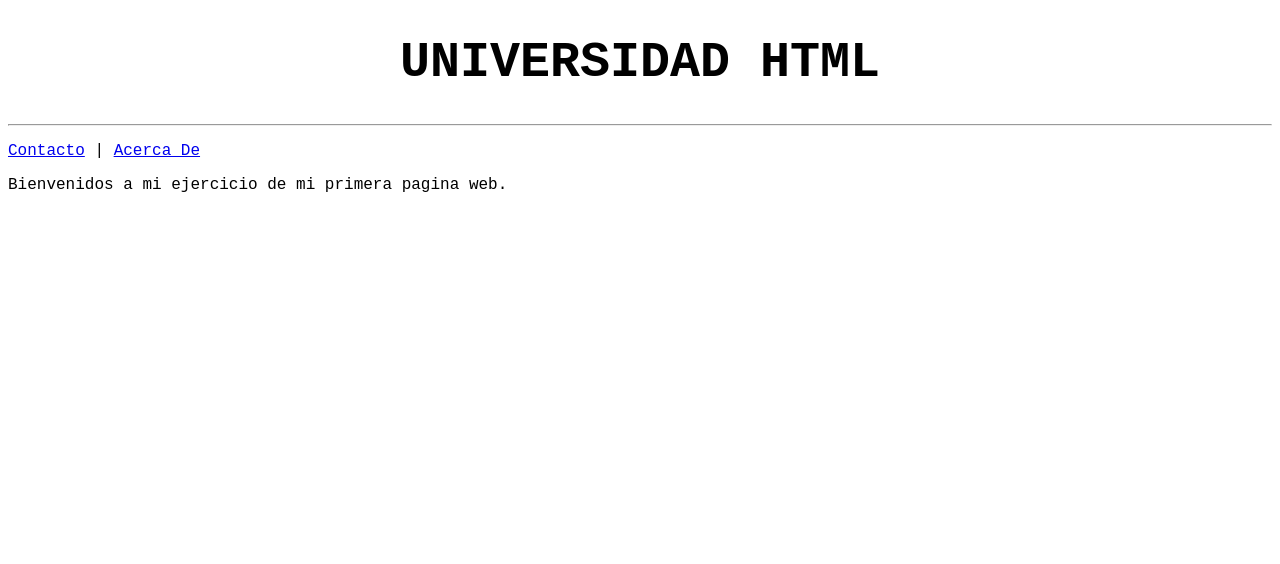
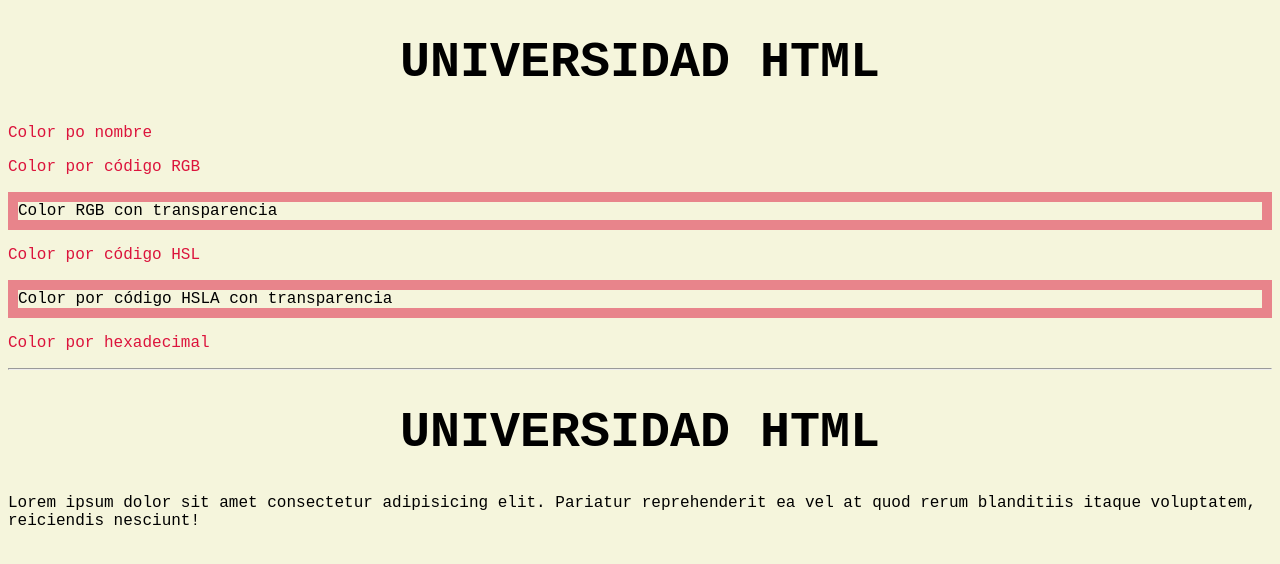
Before and after one commit to shandelortiz/curso-frontend, a plain HTML site: page 01 html/leccion-02/ejercicio-links/index.html in a window 1280 px wide. Drawn offline with Linux system fonts and the light colour scheme.

Commit message:
lecciones del 19 de nov 2024

```diff
--- /dev/null
+++ b/01 html/leccion-02/ejercicio-links/css/stylesheet.css
@@ -0,0 +1,8 @@
+body {
+    background-color: beige;
+}
+
+h1 {
+    text-align: center;
+    font-size: 50px;
+}
--- a/01 html/leccion-02/ejercicio-links/index.html
+++ b/01 html/leccion-02/ejercicio-links/index.html
@@ -4,14 +4,27 @@
     <meta charset="UTF-8">
     <meta name="viewport" content="width=device-width, initial-scale=1.0">
     <title>INICIO</title>
+    <link rel="stylesheet" href="css/stylesheet.css">
 </head>
 <body style="font-family: 'Courier New', Courier, monospace;">
     <h1 style="text-align: center; font-size: 50px;">UNIVERSIDAD HTML</h1>
 
+    <p style="color: crimson;">Color po nombre</p>
+
+    <p style="color: rgb(220, 20, 60);">Color por código RGB</p>
+
+    <p style="border: 10px solid rgba(220, 20, 60, .5);">Color RGB con transparencia</p>
+
+    <p style="color: hsl(348, 83%, 47%);">Color por código HSL</p>
+
+    <p style="border: 10px solid hsla(348, 83%, 47%, .5);">Color por código HSLA con transparencia</p>
+
+    <p style="color: #dc143c;">Color por hexadecimal</p>
+
     <hr>
 
-    <p><a href="contacto.html">Contacto</a> | <a href="acercaDe.html">Acerca De</a></p>
+    <h1>UNIVERSIDAD HTML</h1>
 
-    <p>Bienvenidos a mi ejercicio de mi primera pagina web.</p>
+    <P>Lorem ipsum dolor sit amet consectetur adipisicing elit. Pariatur reprehenderit ea vel at quod rerum blanditiis itaque voluptatem, reiciendis nesciunt!</P>
 </body>
 </html>
```
